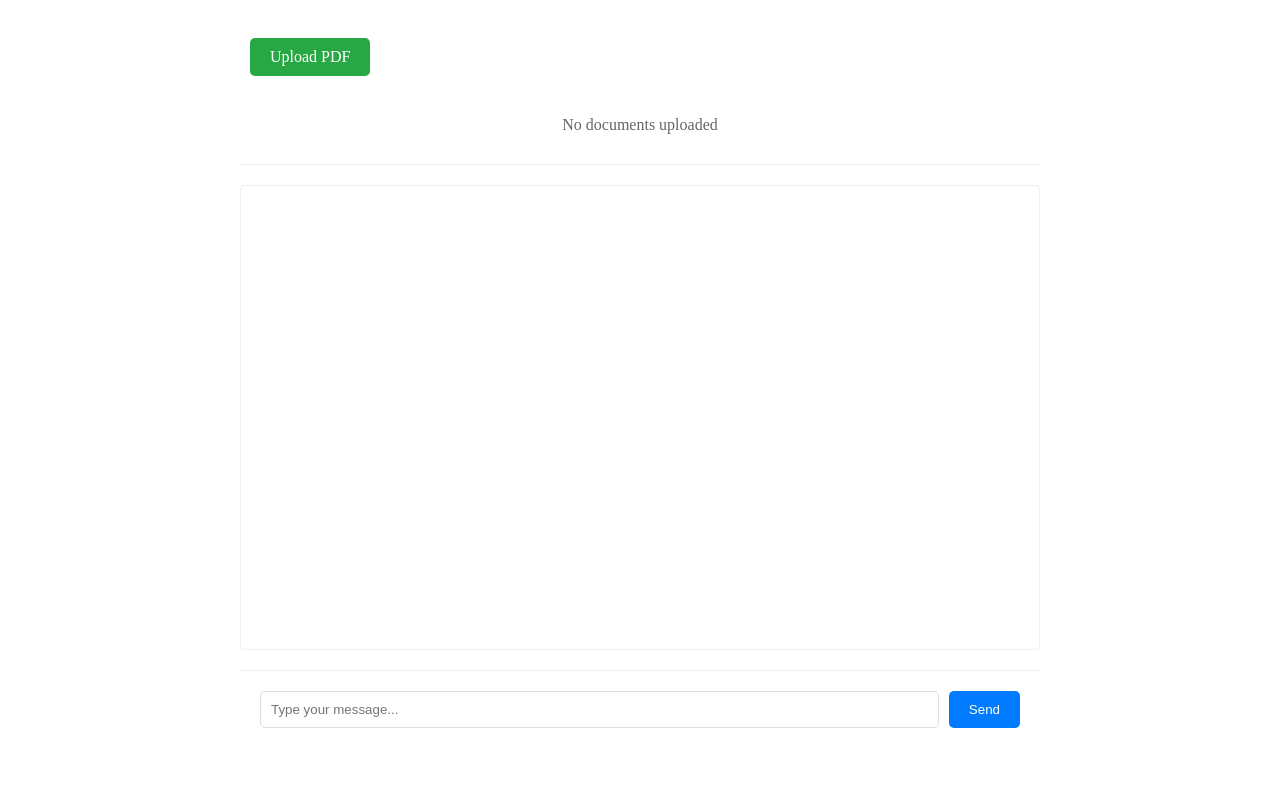
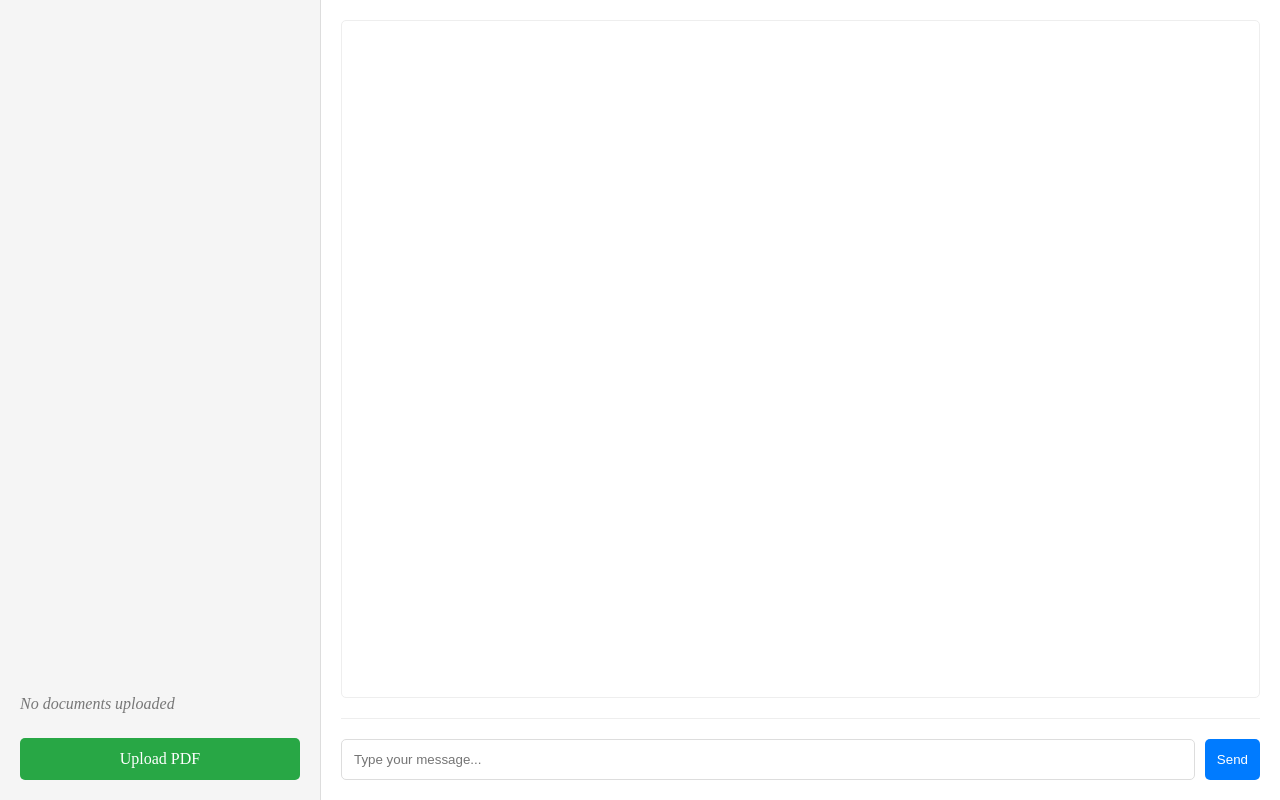
Before and after one commit to dionyichia/finder, a Flask app: page / in a window 1280 px wide. Run offline with Flask 3, Linux system fonts and the light colour scheme; some libraries are stand-ins or nearby versions.

Commit message:
Built side bar css, loading animation, added document icons

```diff
--- a/static/style.css
+++ b/static/style.css
@@ -1,18 +1,157 @@
+/* Main layout containers */
+body {
+    margin: 0;
+    padding: 0;
+    display: flex;
+    height: 100vh;
+    overflow: hidden;
+}
+
+.side-bar {
+    width: 25%;
+    background-color: #f5f5f5;
+    border-right: 1px solid #ddd;
+    height: 100vh; /* Full viewport height */
+    position: relative; /* To position elements absolutely within this container */
+}
+
 .chat-container {
-    max-width: 800px;
-    margin: 0 auto;
+    flex: 1;
     padding: 20px;
-    height: 90vh;
     display: flex;
     flex-direction: column;
+    max-width: none;
 }
 
+/* File upload section */
+
 .file-upload-container {
-    margin-bottom: 20px;
-    padding: 10px;
-    border-bottom: 1px solid #eee;
+    position: absolute;
+    top: 0;
+    left: 0;
+    right: 0;
+    bottom: 0;
+    display: flex;
+    flex-direction: column;
+    padding: 20px;
 }
 
+.documents-container {
+    flex-grow: 1; /* Allow it to take up remaining space */
+    overflow-y: auto; /* Enable scrolling if content overflows */
+    display: flex;
+    flex-direction: column; /* Stack document items vertically */
+    margin-bottom: 10px; /* Add spacing before the upload section */
+}
+
+.upload-section {
+    position: absolute;
+    bottom: 20px; /* Ensure spacing from the bottom of the sidebar */
+    left: 20px; /* Match padding */
+    right: 20px;
+    display: flex;
+    flex-direction: column; /* Stack "No documents" and button */
+}
+
+.no-documents {
+    color: #777;
+    text-align: left;
+    margin-bottom: 10px;
+    font-style: italic;
+}
+
+/* .no-documents.hidden {
+    display: none;
+} */
+
+.file-upload-btn {
+    display: block;
+    text-align: center;
+    padding: 12px 20px;
+    background-color: #28a745;
+    color: white;
+    border-radius: 5px;
+    cursor: pointer;
+    transition: background-color 0.2s ease;
+}
+
+.file-upload-btn:hover {
+    background-color: #218838;
+}
+
+/* Document items */
+.document-item {
+    background-color: white;
+    margin: 5px 0;
+    padding: 12px;
+    border-radius: 5px;
+    border: 1px solid #eee;
+    display: flex;
+    align-items: center;
+}
+
+.document-icon {
+    height: 20px;
+    max-width: 30px;
+    margin-right: 10px;
+    object-fit: contain;
+}
+
+/* Uploading animation */
+
+.upload-status {
+    margin-bottom: 15px;
+}
+
+.loading-animation {
+    display: flex;
+    align-items: center;
+    gap: 10px;
+    color: #666;
+    font-size: 14px;
+}
+
+.loading-animation.hidden {
+    display: none;
+}
+
+.spinning-document {
+    position: relative;
+    width: 20px;
+    height: 24px;
+    animation: spin 1.5s linear infinite;
+}
+
+.document-body {
+    position: absolute;
+    width: 16px;
+    height: 20px;
+    background: #28a745;
+    border-radius: 2px;
+}
+
+.document-corner {
+    position: absolute;
+    top: 0;
+    right: 0;
+    width: 0;
+    height: 0;
+    border-style: solid;
+    border-width: 0 4px 4px 0;
+    border-color: transparent #f5f5f5 transparent transparent;
+}
+
+@keyframes spin {
+    0% {
+        transform: rotate(0deg);
+    }
+    100% {
+        transform: rotate(360deg);
+    }
+}
+
+
+/* Chat section */
 .messages-container {
     flex-grow: 1;
     overflow-y: auto;
@@ -20,8 +159,54 @@
     margin-bottom: 20px;
     border: 1px solid #eee;
     border-radius: 5px;
+    background-color: white;
 }
 
+.input-container {
+    padding-top: 20px;
+    border-top: 1px solid #eee;
+}
+
+#message-form {
+    display: flex;
+    gap: 10px;
+}
+
+#message-input {
+    flex-grow: 1;
+    padding: 12px;
+    border: 1px solid #ddd;
+    border-radius: 5px;
+}
+
+button {
+    padding: 6px 12px;
+    background-color: #007bff;
+    color: white;
+    border: none;
+    border-radius: 5px;
+    cursor: pointer;
+    transition: background-color 0.2s ease;
+}
+
+button:hover {
+    background-color: #0056b3;
+}
+
+.delete-btn {
+    opacity: 0;
+    visibility: hidden;
+    transition: opacity 0.3s ease, visibility 0.3s ease;
+    position: absolute;
+    right: 30px;
+}
+
+.document-item:hover .delete-btn {
+    opacity: 1;
+    visibility: visible;
+}
+
+/* Keep other message styles the same */
 .message {
     margin-bottom: 20px;
     display: flex;
@@ -32,13 +217,8 @@
     align-items: flex-end;
 }
 
-.assistant-message {
-    align-items: flex-start;
-}
-
 .message-content {
-    max-width: 70%;
-    padding: 10px 15px;
+    padding: 0px 15px;
     border-radius: 15px;
 }
 
@@ -47,117 +227,40 @@
     color: white;
 }
 
-.assistant-message .message-content {
-    background-color: #f1f1f1;
-    color: black;
+/* Alert message container */
+.alert-message {
+    position: absolute; /* Position relative to the container */
+    top: 10px; /* Adjust distance from the top */
+    right: 10px; /* Adjust distance from the right */
+    text-align: right; /* Right-align the text */
+    background-color: #f8d7da; /* Light red for alert */
+    color: #721c24; /* Dark red for text */
+    border-radius: 5px; /* Rounded corners */
+    box-shadow: 0 2px 5px rgba(0, 0, 0, 0.2); /* Subtle shadow for visibility */
+    word-wrap: break-word; /* Ensure words wrap if too long */
+    display: inline-block; /* Shrink to fit the content */
+    font-size: 14px; /* Standard font size for alerts */
+    z-index: 100; /* Ensure it appears above other elements */
 }
 
-.system-message .message-content {
-    background-color: #ffd700;
-    color: black;
-    text-align: center;
-    margin: 10px auto;
+/* Additional style for system messages */
+.system-message {
+    background-color: #d4edda; /* Light green for system messages */
+    color: #155724; /* Dark green for text */
 }
 
-.input-container {
-    padding: 20px;
-    border-top: 1px solid #eee;
+/* Additional style for assistant messages */
+.assistant-message {
+    background-color: #cce5ff; /* Light blue for assistant messages */
+    color: #004085; /* Dark blue for text */
 }
 
-#message-form {
-    display: flex;
-    gap: 10px;
+/* Fade-out animation for alert messages */
+.fade-out {
+    animation: fadeOut 1s forwards; /* 1s fade-out animation */
 }
 
-#message-input {
-    flex-grow: 1;
-    padding: 10px;
-    border: 1px solid #ddd;
-    border-radius: 5px;
-}
-
-button {
-    padding: 10px 20px;
-    background-color: #007bff;
-    color: white;
-    border: none;
-    border-radius: 5px;
-    cursor: pointer;
-}
-
-button:hover {
-    background-color: #0056b3;
-}
-
-.file-upload-btn {
-    display: inline-block;
-    padding: 10px 20px;
-    background-color: #28a745;
-    color: white;
-    border-radius: 5px;
-    cursor: pointer;
-}
-
-.file-upload-btn:hover {
-    background-color: #218838;
-}
-
-#file {
-    display: none;
-}
-
-.file-upload-name {
-    margin-left: 10px;
-    color: #666;
-}
-
-.documents-container {
-    margin-top: 20px;
-}
-
-.document-item {
-    display: flex;
-    align-items: center;
-    padding: 10px;
-    margin: 5px 0;
-    background-color: #f8f9fa;
-    border-radius: 5px;
-    position: relative;
-}
-
-.document-name {
-    flex-grow: 1;
-    color: #666;
-}
-
-.delete-btn {
-    opacity: 0;
-    position: absolute;
-    right: 10px;
-    background: none;
-    border: none;
-    color: #dc3545;
-    cursor: pointer;
-    padding: 5px 10px;
-    transition: opacity 0.2s ease;
-}
-
-.document-item:hover .delete-btn {
-    opacity: 1;
-}
-
-.no-documents {
-    text-align: center;
-    color: #666;
-    padding: 20px;
-    display: none;
-}
-
-.no-documents.visible {
-    display: block;
-}
-
-@keyframes fade-out {
+@keyframes fadeOut {
     from {
         opacity: 1;
     }
@@ -166,6 +269,19 @@ button:hover {
     }
 }
 
-.fade-out {
-    animation: fade-out 1s forwards; /* 1-second fade-out effect */
+/* .alert-message {
+    display: flex;
+    justify-content: flex-end;
+    background-color: #f1f1f1;
+    color: black;
 }
+
+.assistant-message {
+    align-items: flex-start;
+}
+ */
+
+/* .assistant-message .message-content {
+    background-color: #f1f1f1;
+    color: black;
+} */
--- a/templates/index.html
+++ b/templates/index.html
@@ -1,22 +1,40 @@
 {% extends "layout.html" %}
 
 {% block body %}
-    <div class="chat-container">
-        <!-- File Upload Section -->
+    <div class="side-bar">
         <div class="file-upload-container">
             <form method="POST" enctype="multipart/form-data">
-                <input type="file" name="file" id="file" accept=".pdf" />
-                <label for="file" class="file-upload-btn">
-                    Upload PDF
-                </label>
                 <div id="documents-list" class="documents-container">
-                    <div class="no-documents">No documents uploaded</div>
+                    <!-- Documents will be added here -->
+                </div>
+                <div class="upload-section">
+                    <div id="upload-status" class="upload-status">
+                        <div id="loading-animation" class="loading-animation hidden">
+                            <div class="spinning-document">
+                                <div class="document-body"></div>
+                                <div class="document-corner"></div>
+                            </div>
+                            <span>Processing document...</span>
+                        </div>
+                        <div id="no-documents" class="no-documents">No documents uploaded</div>
+                    </div>
+                    <input hidden type="file" name="file" id="file" accept=".pdf" />
+                    <label for="file" class="file-upload-btn">
+                        Upload PDF
+                    </label>
                 </div>
             </form>
         </div>
+    </div>
+
+    <div class="chat-container">
 
         <!-- Chat Messages Container -->
         <div class="messages-container" id="messages">
+            <!-- Alert messages will be dynamically inserted here -->
+            <div class="alert-message-container" style="position: relative;">
+
+            </div>
             <!-- Messages will be dynamically inserted here -->
         </div>
 
@@ -48,6 +66,9 @@
                 const formData = new FormData();
                 formData.append('file', this.files[0]);
 
+                // Show loading animation before upload
+                showLoadingAnimation();
+
                 try {
                     const response = await fetch('/upload', {
                         method: 'POST',
@@ -55,9 +76,9 @@
                     });
                     const result = await response.json();
 
-                    if (result.success) {  // Assuming your backend returns a success flag
+                    if (result.success) {
                         documents.push({
-                            id: result.name,  // Assuming your backend returns a document name
+                            id: result.name,
                             name: this.files[0].name
                         });
                         updateDocumentsList();
@@ -69,10 +90,12 @@
                 } catch (error) {
                     addSystemMessage('Error uploading file');
                     console.error('Error:', error);
+                } finally {
+                    // Hide loading animation after upload (success or failure)
+                    hideLoadingAnimation();
+                    // Reset file input
+                    this.value = '';
                 }
-
-                // Reset file input
-                this.value = '';
             }
         });
 
@@ -117,10 +140,27 @@
             addAssistantMessage(data.response);
         });
 
-        // Helper functions to add messages
-        function addAlertMessage(messageDiv) {
+
+        function addUserMessage(message) {
+            const messageDiv = document.createElement('div');
+            messageDiv.className = 'message user-message';
+            messageDiv.innerHTML = `
+                <div class="message-content">
+                    <p>${message}</p>
+                </div>
+            `;
             messagesContainer.appendChild(messageDiv);
             scrollToBottom();
+        }
+
+
+        // Helper functions to add alert messages
+        alertMessageContainer = messagesContainer.querySelector('.alert-message-container');
+        const documentsContainer = document.getElementById('documents-list');
+        const noDocumentsMsg  = document.getElementById('no-documents');
+
+        function addAlertMessage(messageDiv) {
+            alertMessageContainer.appendChild(messageDiv);
 
             // Set timeout to remove the message after 10 seconds
             setTimeout(() => {
@@ -130,23 +170,12 @@
                         messageDiv.remove(); // Remove the element after animation ends
                     }
                 }, 1000); // Match the duration of the fade-out animation (1s)
-            }, 2000); // Wait 2 seconds before starting fade-out
-        }
-
-        function addUserMessage(message) {
-            const messageDiv = document.createElement('div');
-            messageDiv.className = 'message user-message';
-            messageDiv.innerHTML = `
-                <div class="message-content">
-                    <p>${message}</p>
-                </div>
-            `;
-            addAlertMessage(messageDiv)
+            }, 3000); // Wait 2 seconds before starting fade-out
         }
 
         function addAssistantMessage(message) {
             const messageDiv = document.createElement('div');
-            messageDiv.className = 'message assistant-message';
+            messageDiv.className = 'alert-message assistant-message';
             messageDiv.innerHTML = `
                 <div class="message-content">
                     <p>${message}</p>
@@ -157,7 +186,7 @@
 
         function addSystemMessage(message) {
             const messageDiv = document.createElement('div');
-            messageDiv.className = 'message system-message';
+            messageDiv.className = 'alert-message system-message';
             messageDiv.innerHTML = `
                 <div class="message-content">
                     <p>${message}</p>
@@ -171,22 +200,27 @@
         }
 
         function updateDocumentsList() {
-            const documentsContainer = document.getElementById('documents-list');
-            const noDocumentsMsg = documentsContainer.querySelector('.no-documents');
-
             // Remove all existing document items
             const existingItems = documentsContainer.querySelectorAll('.document-item');
             existingItems.forEach(item => item.remove());
 
             if (documents.length === 0) {
-                noDocumentsMsg.classList.add('visible');
+                noDocumentsMsg.style.display = 'block';
             } else {
-                noDocumentsMsg.classList.remove('visible');
+                noDocumentsMsg.style.display = 'none';
 
                 documents.forEach(doc => {
                     const docElement = document.createElement('div');
                     docElement.className = 'document-item';
+
+                    // Determine the icon to display based on the file type (for now, just PDFs)
+                    const fileType = doc.name.split('.').pop().toLowerCase();
+                    const icon = fileType === 'pdf'
+                        ? '<img src="../static/pdf_img.png" alt="PDF" class="document-icon">'
+                        : '📄'; // Default emoji for other file types
+
                     docElement.innerHTML = `
+                        ${icon}
                         <span class="document-name">${doc.name}</span>
                         <button class="delete-btn" data-name="${doc.name}">✕</button>
                     `;
@@ -210,6 +244,19 @@
 
                     documentsContainer.appendChild(docElement);
                 });
+            }
+        }
+
+        function showLoadingAnimation() {
+            noDocumentsMsg.style.display = 'none';
+            document.getElementById('loading-animation').classList.remove('hidden');
+            document.getElementById('no-documents').classList.add('hidden');
+        }
+
+        function hideLoadingAnimation() {
+            document.getElementById('loading-animation').classList.add('hidden');
+            if (documents.length === 0) {
+                document.getElementById('no-documents').classList.remove('hidden');
             }
         }
 
```
Also changed, not shown: static/pdf_img.png (added).
